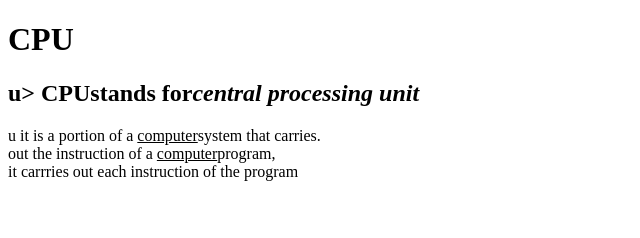
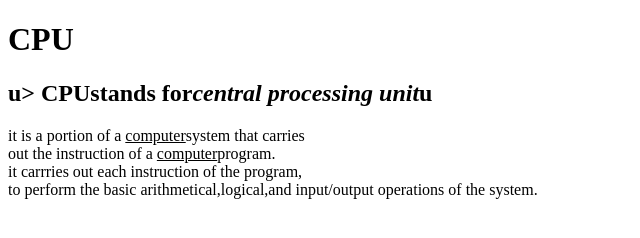
Before and after one commit to iamneo-production/ebdeaabcfadaeccdfffebaeceaec, a website: page public/index.html in a window 1280 px wide. Shown: the whole page, without its empty margins (0-640 px from the left). Drawn offline with Linux system fonts and the light colour scheme.

Commit message:
Backup Commit

```diff
--- a/public/index.html
+++ b/public/index.html
@@ -9,10 +9,11 @@
 </head>
 <body>
 <h1>CPU</h1>
-<h2>u> <b>CPU</b>stands for<i>central processing unit</i></h2>u</h2>
-it is a portion of a <u>computer</u>system that carries.<br>
-out the instruction of a <u>computer</u>program,<br>
-it carrries out each instruction of the program
+<h2>u> <b>CPU</b>stands for<i>central processing unit</i></>u</h2>
+it is a portion of a <u>computer</u>system that carries<br>
+out the instruction of a <u>computer</u>program.<br>
+it carrries out each instruction of the program,<br>
+to perform the basic arithmetical,logical,and input/output operations of the system.<br>
 
 </body>
 </html>
```
